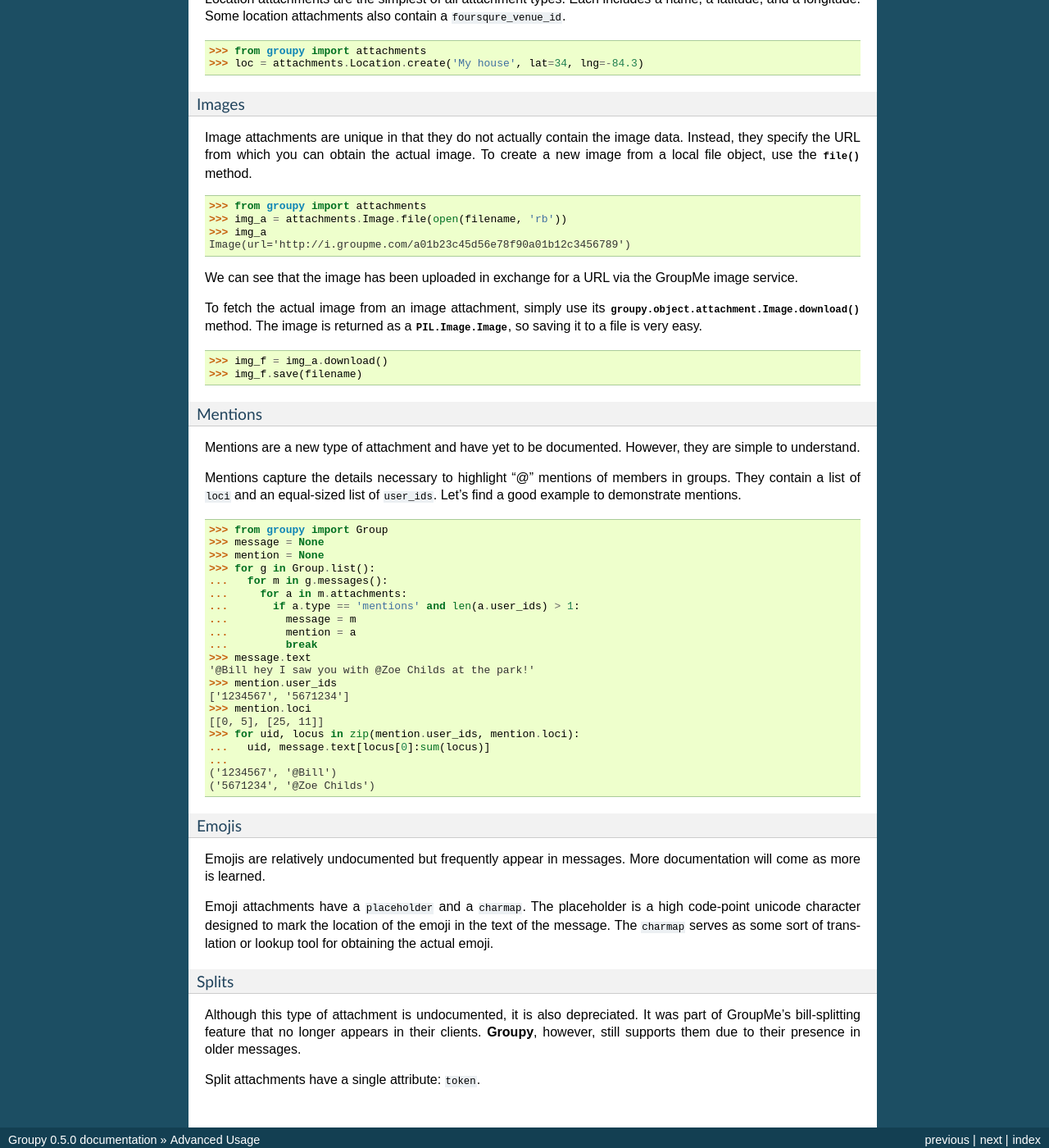
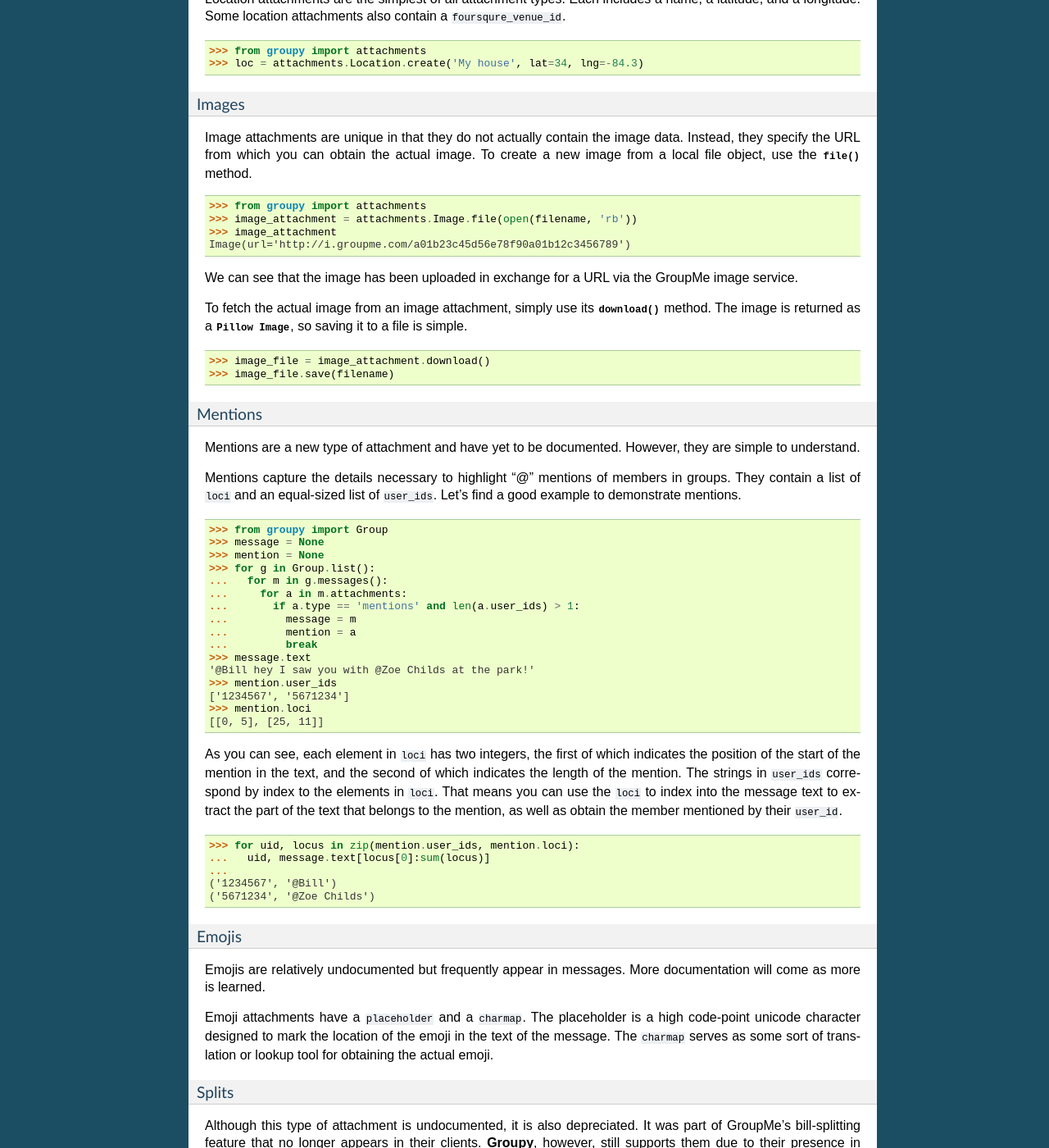
Before and after one commit to rhgrant10/Groupy, a Sphinx documentation site: the page built from docs/pages/advanced.rst, in a window 1280 px wide and 1400 px high, scrolled down 974 px. Shown: the whole window at 82% size. Built offline with Sphinx 7.4.7, drawn with Linux system fonts in a browser that asks for light colours.

Commit message:
Doc touchups

```diff
--- a/docs/pages/advanced.rst
+++ b/docs/pages/advanced.rst
@@ -80,21 +80,21 @@ To create a new image from a local file object, use the
 .. code-block:: python
 
 	>>> from groupy import attachments
-	>>> img_a = attachments.Image.file(open(filename, 'rb'))
-	>>> img_a
+	>>> image_attachment = attachments.Image.file(open(filename, 'rb'))
+	>>> image_attachment
 	Image(url='http://i.groupme.com/a01b23c45d56e78f90a01b12c3456789')
 
 We can see that the image has been uploaded in exchange for a URL via the
 GroupMe image service.
 
 To fetch the actual image from an image attachment, simply use its
-:func:`groupy.object.attachment.Image.download` method. The image is returned as
-a :class:`PIL.Image.Image`, so saving it to a file is very easy.
+:func:`~groupy.object.attachments.Image.download` method. The image is returned
+as a :class:`Pillow Image<PIL.Image.Image>`, so saving it to a file is simple.
 
 .. code-block:: python
 
-	>>> img_f = img_a.download()
-	>>> img_f.save(filename)
+	>>> image_file = image_attachment.download()
+	>>> image_file.save(filename)
 
 
 Mentions
@@ -125,6 +125,17 @@ Let's find a good example to demonstrate mentions.
 	['1234567', '5671234']
 	>>> mention.loci
 	[[0, 5], [25, 11]]
+
+As you can see, each element in ``loci`` has two integers, the first of which
+indicates the position of the start of the mention in the text, and the second
+of which indicates the length of the mention. The strings in ``user_ids``
+correspond by index to the elements in ``loci``. That means you can use the
+``loci`` to index into the message text to extract the part of the text that
+belongs to the mention, as well as obtain the member mentioned by their
+``user_id``.
+
+.. code-block:: python
+
 	>>> for uid, locus in zip(mention.user_ids, mention.loci):
 	...   uid, message.text[locus[0]:sum(locus)]
 	...
```
